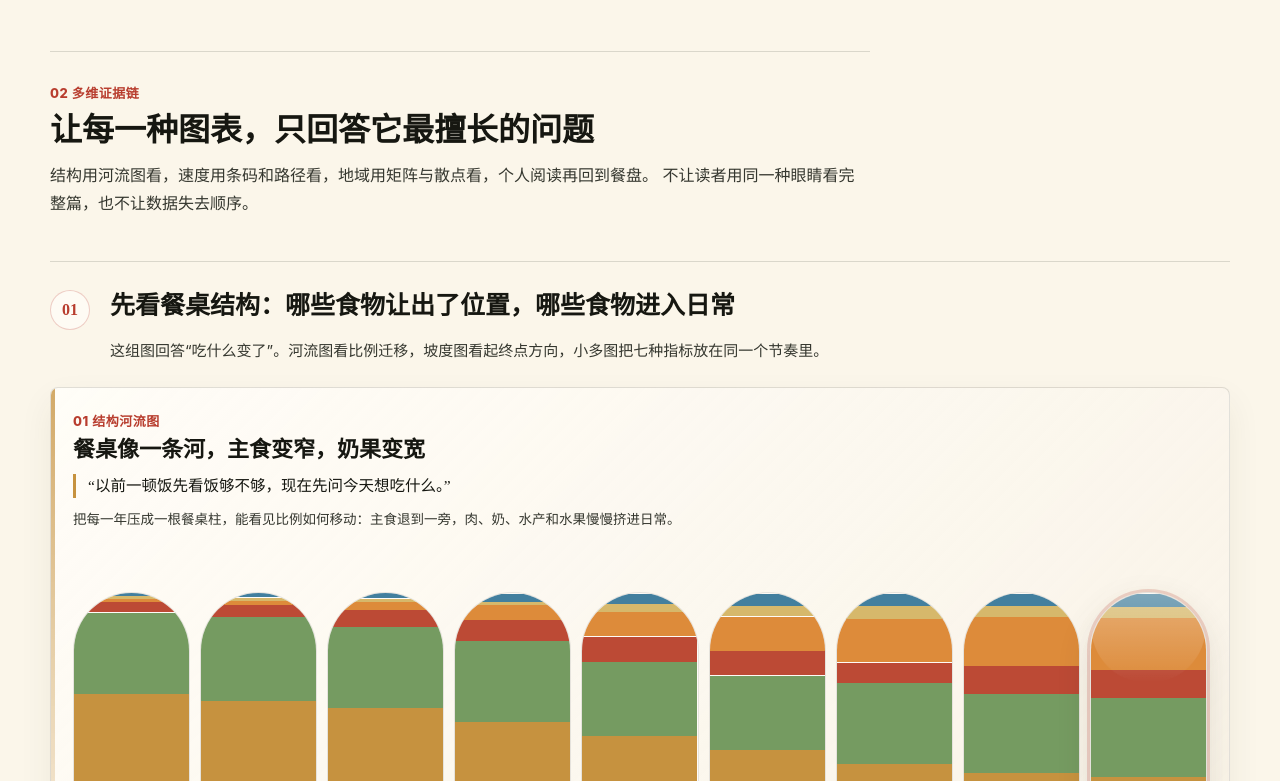
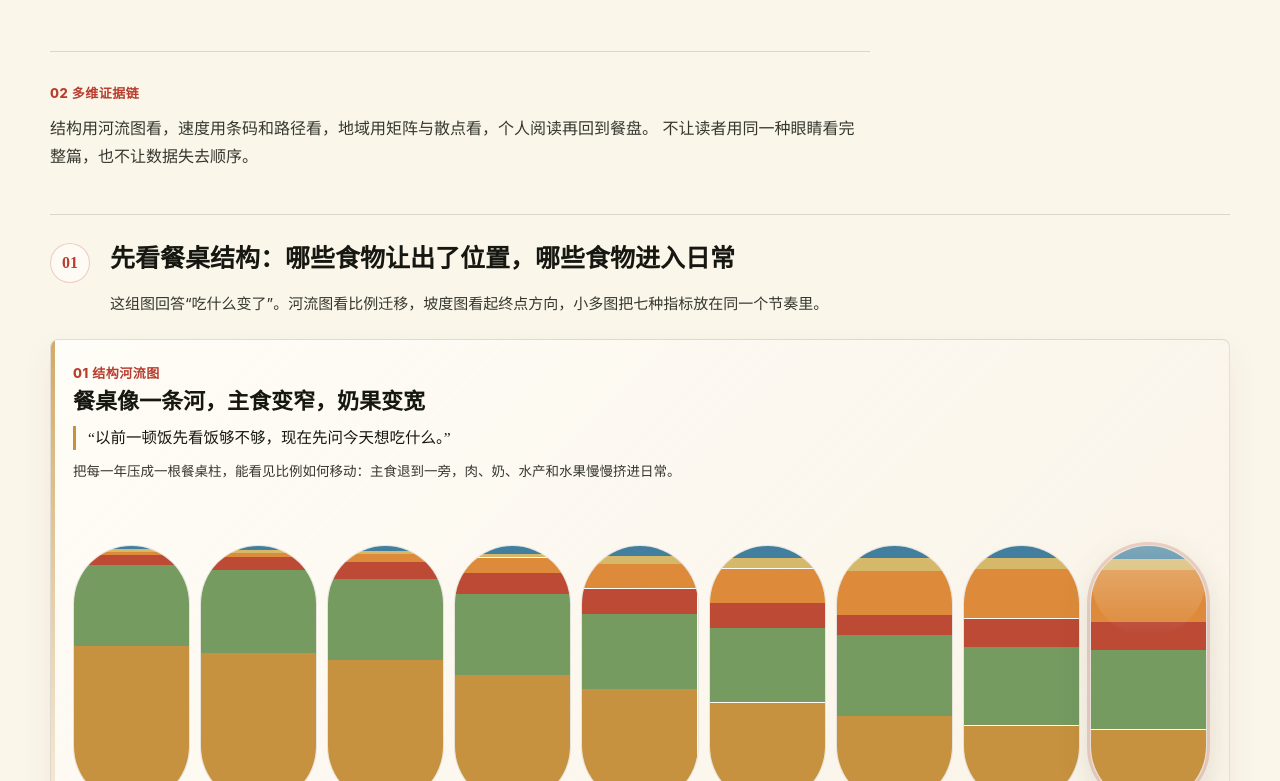
Before and after one commit to table40-data-news/chinese-table-40, a React (Vite) app: page / in a window 1280 px wide. Shown: the part 2699-3480 px from the top of the page. Built offline with nearby package versions, Linux system fonts and the light colour scheme.

Commit message:
Remove meta chart heading

```diff
--- a/src/App.jsx
+++ b/src/App.jsx
@@ -1455,7 +1455,6 @@ function ChartGallery({ year, setYear, provinceData, selectedMetric, setSelected
     <section className="evidence-board" id="evidence" aria-label="多样化图表章节">
       <div className="evidence-board__head">
         <span className="eyebrow">02 多维证据链</span>
-        <h2>让每一种图表，只回答它最擅长的问题</h2>
         <p>
           结构用河流图看，速度用条码和路径看，地域用矩阵与散点看，个人阅读再回到餐盘。
           不让读者用同一种眼睛看完整篇，也不让数据失去顺序。
--- a/src/styles.css
+++ b/src/styles.css
@@ -1474,7 +1474,7 @@ main {
 }
 
 .evidence-board__head p {
-  margin: 0;
+  margin: 12px 0 0;
   color: var(--ink-2);
   font-size: 16px;
   line-height: 1.75;
```
